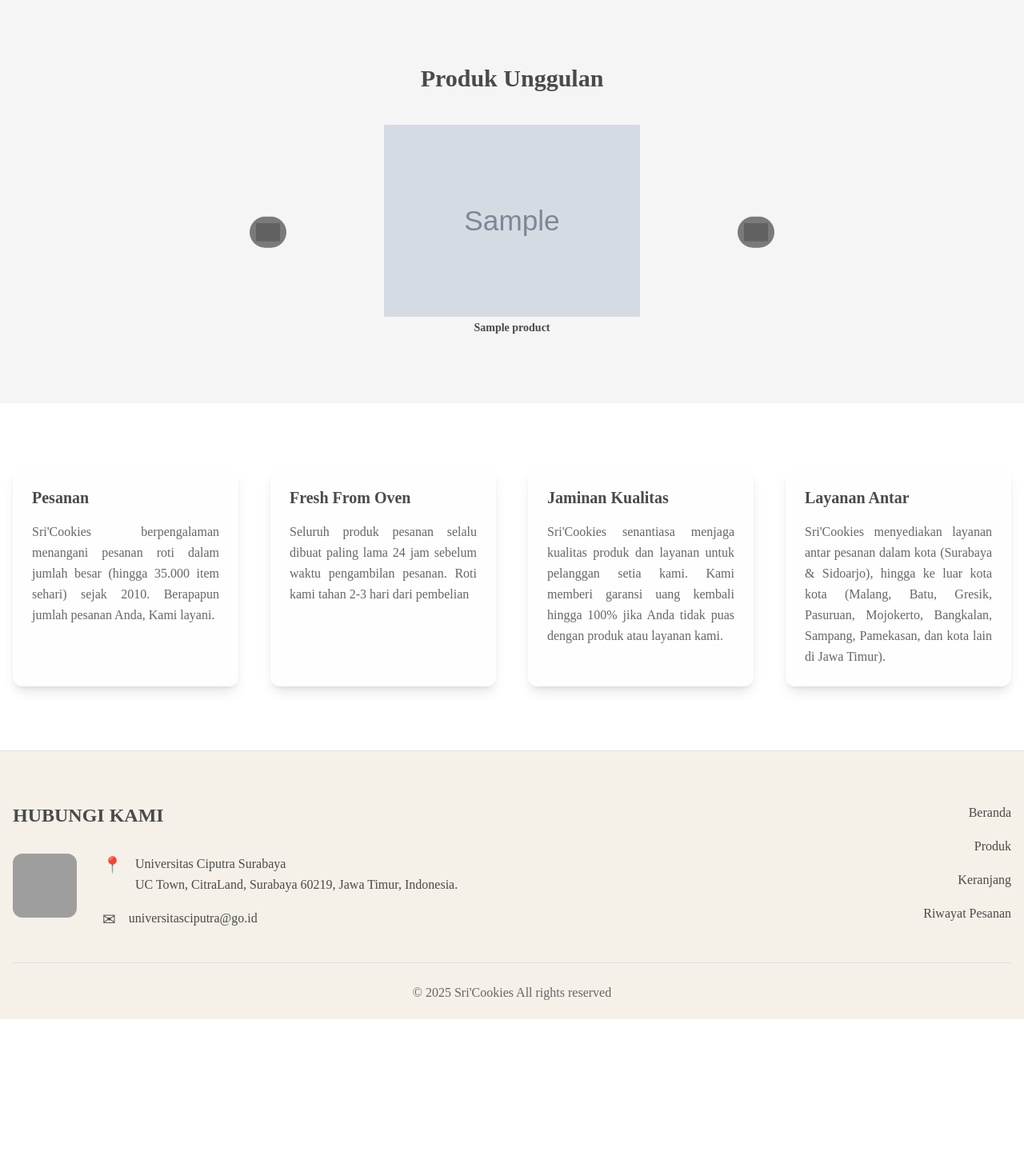
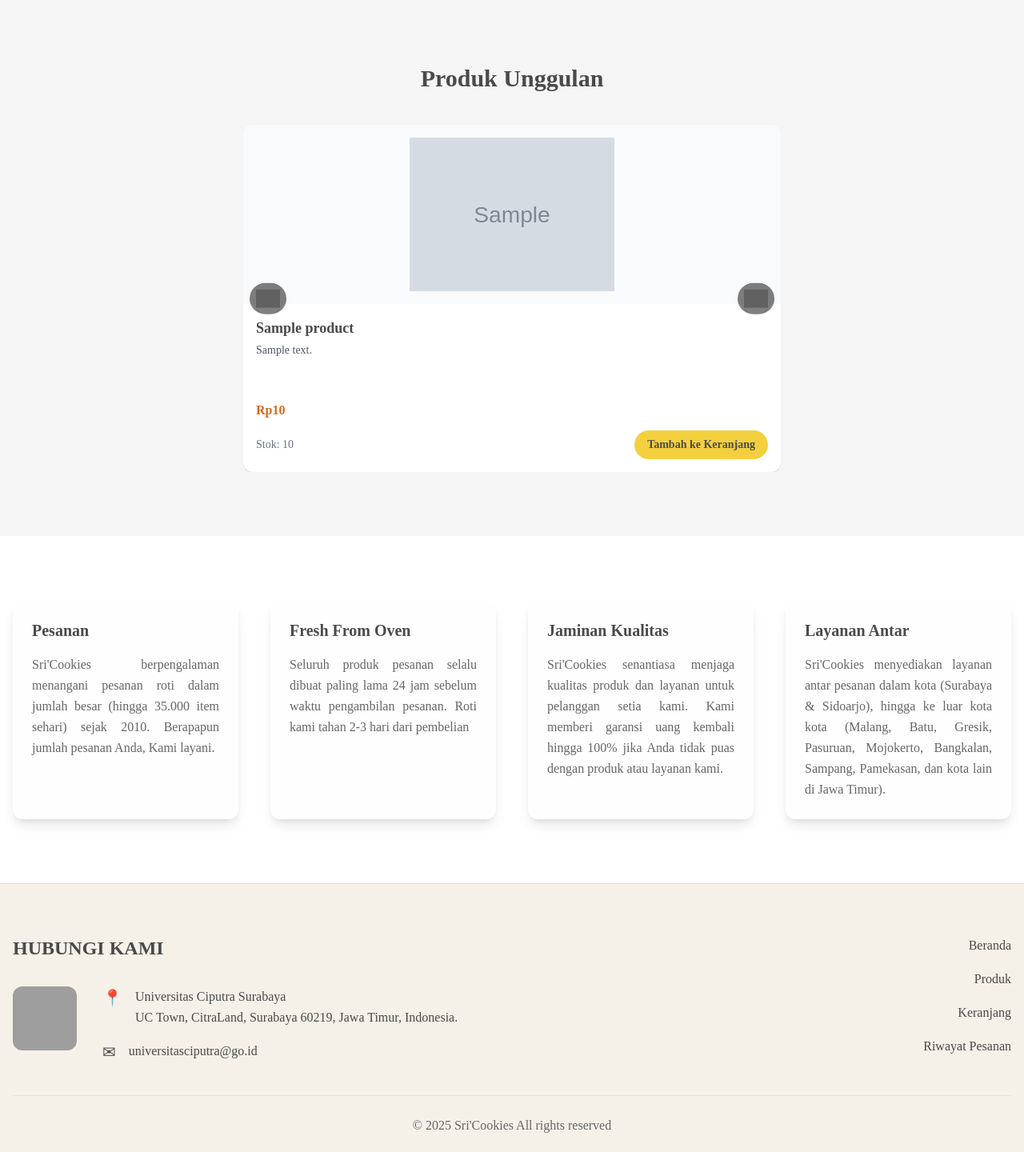
Before and after one commit to R-W-Alie/WebProg_ALP, a PHP site: page /home.php in a window 1280 px wide. Shown: the part 596-2036 px from the top of the page at 80% size. Before the commit the page ends 1870 px from the top, so only its background shows below. Run offline with PHP 8.4, Linux system fonts and the light colour scheme; tables that the repository leaves empty or names only in its code hold one stand-in row (values such as "Sample post"); grey boxes marked "Sample" are stand-in pictures; some libraries are stand-ins or nearby versions; grey boxes are pictures that could not be loaded.

Commit message:
home nya

```diff
--- a/home.php
+++ b/home.php
@@ -2,21 +2,23 @@
 <?php include_once('hero_section.php'); ?>
 
 <?php
-
 include_once('db.php');
 
-// Kueri untuk mengambil 3 produk terlaris
+// Query to get top 3 best-selling products with all details
 $query_laris = "
     SELECT
         p.product_id,
         p.product_name,
-        p.image
+        p.image,
+        p.price,
+        p.description,
+        p.stock
     FROM
         orders oi
     JOIN
         products p ON oi.product_id = p.product_id
     GROUP BY
-        p.product_id, p.product_name, p.image
+        p.product_id, p.product_name, p.image, p.price, p.description, p.stock
     ORDER BY
         SUM(oi.quantity) DESC
     LIMIT 3
@@ -28,27 +30,45 @@ $result_laris = mysqli_query($conn, $query_laris);
 <section class="py-20 bg-[#F5F5F5]">
     <div class="max-w-screen-xl mx-auto px-4">
         <h2 class="text-3xl font-bold text-center mb-10">Produk Unggulan</h2>
+
+        <?php if ($result_laris && mysqli_num_rows($result_laris) > 0): ?>
         <div id="slider" class="mx-auto relative w-full max-w-xl md:max-w-2xl overflow-hidden rounded-lg">
+            <div class="slides flex transition-transform duration-500 ease-in-out">
+                <?php while ($produk = mysqli_fetch_assoc($result_laris)): ?>
+                <div class="slide flex-shrink-0 w-full h-auto bg-white rounded-xl shadow-md overflow-hidden flex flex-col">
+                    <div class="w-full h-56 flex items-center justify-center p-4 bg-gray-50">
+                        <img src="<?= htmlspecialchars($produk['image']) ?>"
+                             alt="<?= htmlspecialchars($produk['product_name']) ?>"
+                             class="max-w-full max-h-full object-contain">
+                    </div>
 
-            <div class="slides flex transition-transform duration-500 ease-in-out">
-                <?php
-                if ($result_laris && mysqli_num_rows($result_laris) > 0):
-                    while ($produk = mysqli_fetch_assoc($result_laris)):
-                ?>
-                        <div class="slide flex-shrink-0 w-full h-auto ">
-                            <img src="<?= htmlspecialchars($produk['image']) ?>" alt="Kukis <?= htmlspecialchars($produk['product_name']) ?>" class="w-full max-h-60 object-contain mx-auto">
-                            <p class="text-center font-semibold text-sm py-1 rounded max-w-[230px] mx-auto">
+                    <div class="p-4 flex-grow flex flex-col">
+                        <div>
+                            <h3 class="text-lg font-semibold text-[#4A4A4A] mb-1">
                                 <?= htmlspecialchars($produk['product_name']) ?>
+                            </h3>
+                            <p class="text-sm text-gray-600 mb-2 h-16 overflow-hidden">
+                                <?= nl2br(htmlspecialchars($produk['description'])) ?>
+                            </p>
+                            <p class="text-[#D2691E] font-bold mb-3">
+                                Rp<?= number_format($produk['price'], 0, ',', '.') ?>
                             </p>
                         </div>
-                <?php
-                    endwhile;
-                else:
-                ?>
-                    <div class="slide flex-shrink-0 w-full h-auto text-center">
-                        <p>Belum ada produk unggulan yang tersedia.</p>
+
+                        <div class="flex justify-between items-center mt-auto">
+                            <span class="text-sm text-gray-500">Stok: <?= $produk['stock'] ?></span>
+                            <?php if ($produk['stock'] > 0): ?>
+                                <a href="tambahKeranjang.php?id=<?= $produk['product_id'] ?>"
+                                    class="bg-[#F4D03F] hover:bg-[#F1C40F] text-[#4A4A4A] font-semibold px-4 py-2 rounded-full transition-transform hover:-translate-y-1 text-sm">
+                                    Tambah ke Keranjang
+                                </a>
+                            <?php else: ?>
+                                <span class="text-sm text-red-500 font-semibold">Stok Habis</span>
+                            <?php endif; ?>
+                        </div>
                     </div>
-                <?php endif; ?>
+                </div>
+                <?php endwhile; ?>
             </div>
 
             <div class="controls absolute top-1/2 left-0 right-0 flex justify-between transform -translate-y-1/2 px-2 z-10">
@@ -115,6 +135,15 @@ $result_laris = mysqli_query($conn, $query_laris);
                 }
             });
         </script>
+
+        <?php else: ?>
+        <div class="text-center py-10">
+            <p class="text-gray-500">Belum ada produk unggulan yang tersedia.</p>
+            <a href="produk.php" class="mt-4 inline-block bg-[#D2691E] text-white px-5 py-2 rounded-full hover:bg-[#B65C1A] transition">
+                Lihat Semua Produk
+            </a>
+        </div>
+        <?php endif; ?>
     </div>
 </section>
 
@@ -138,4 +167,5 @@ $result_laris = mysqli_query($conn, $query_laris);
         </div>
     </div>
 </section>
+
 <?php include_once('footer.php'); ?>
```
